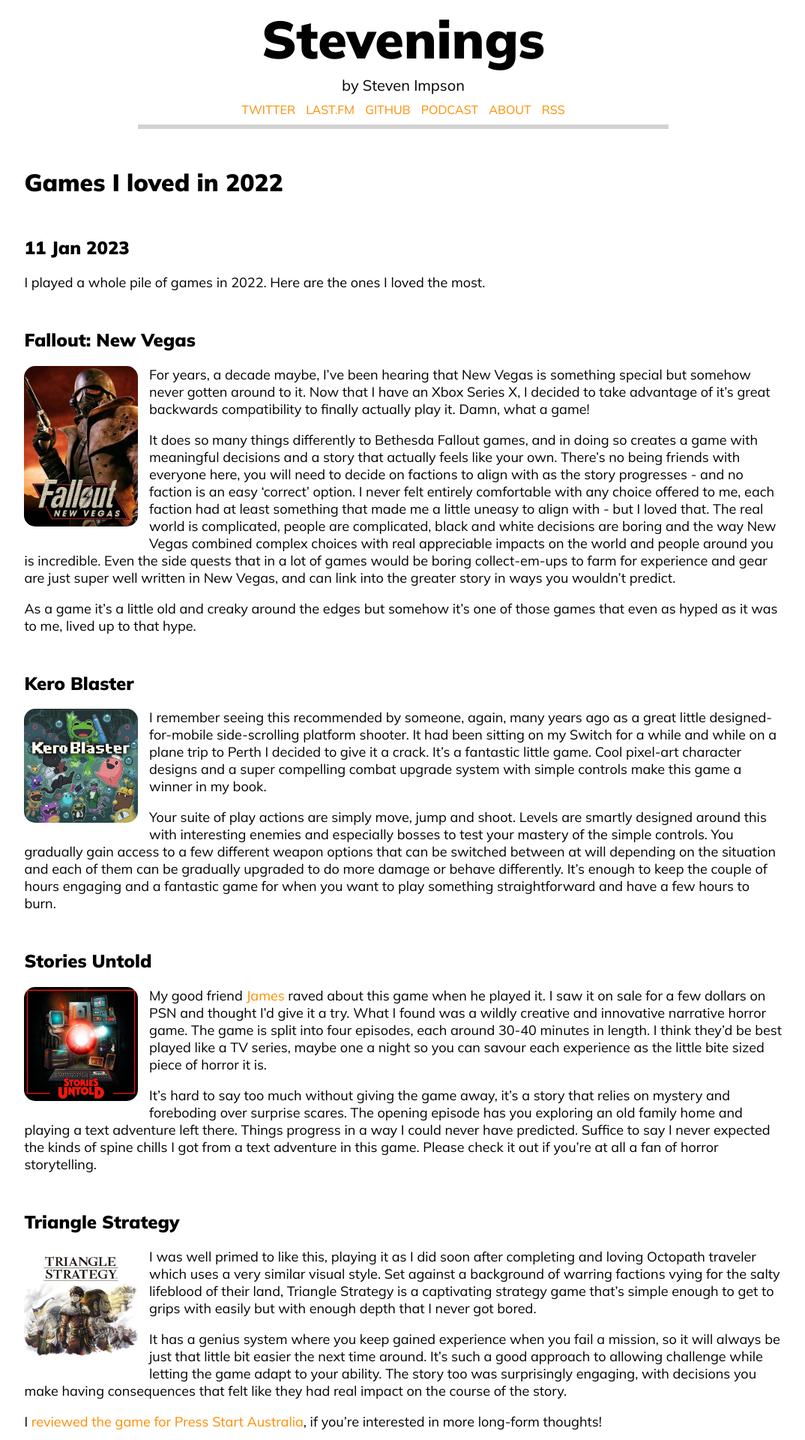
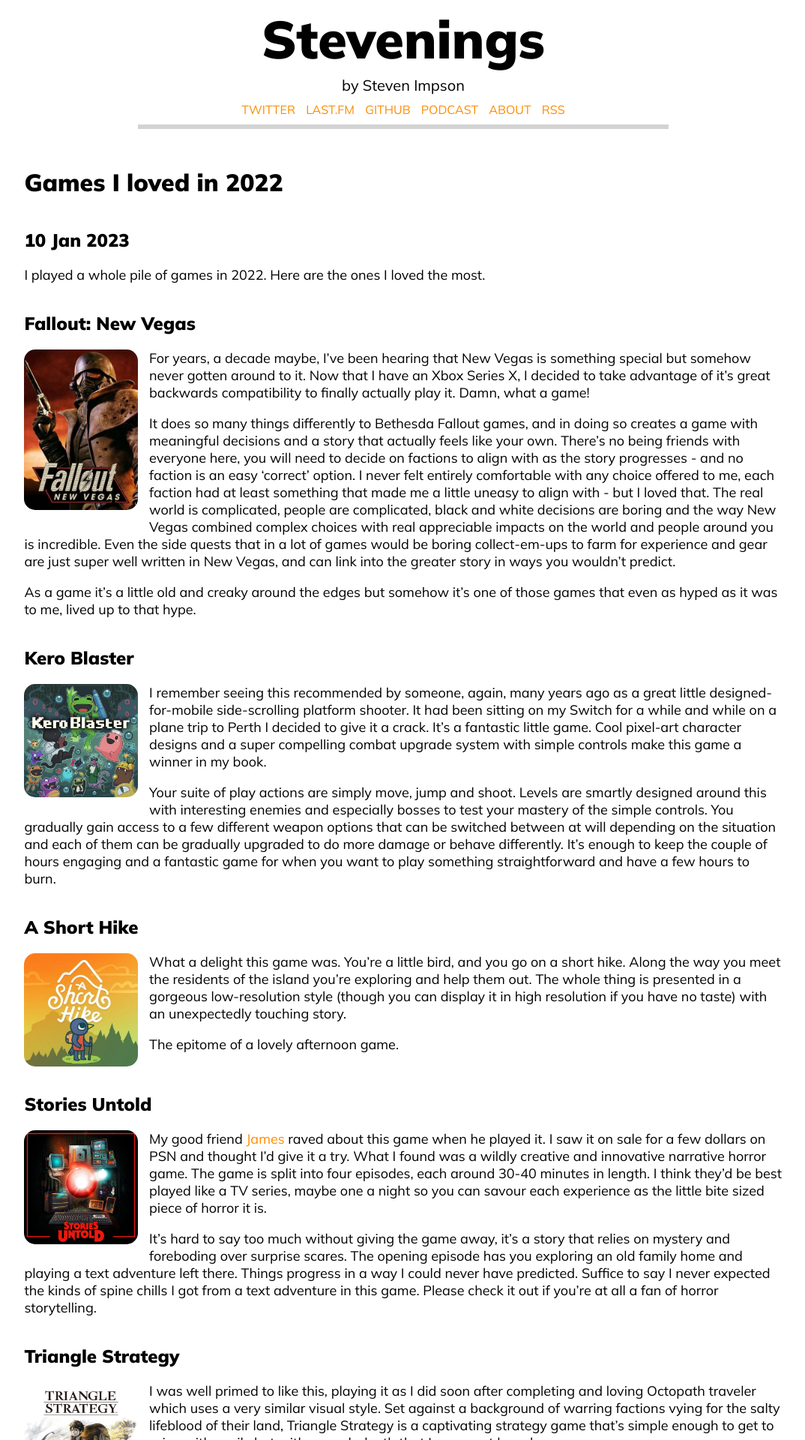
Before and after one commit to stevenimpson/stevenimpson.github.io, a Jekyll site: the page built from _posts/2023-01-10-Games-loved-2022.md, in a window 1280 px wide. Shown: the top 1920 px of the page at 75% size, without its empty margins (102-1176 px from the left). Built offline with Jekyll 4.4.1, drawn with Linux system fonts in a browser that asks for light colours.

Commit message:
Adjusted CSS, added A Short Hike

```diff
--- a/_posts/2023-01-11-Games-loved-2022.md
+++ b/_posts/2023-01-10-Games-loved-2022.md
@@ -1,6 +1,6 @@
 ---
 title: Games I loved in 2022
-date: 2023-01-11
+date: 2023-01-10
 tags: games, list, best, goty, game of the year
 ---
 
@@ -25,6 +25,14 @@
 I remember seeing this recommended by someone, again, many years ago as a great little designed-for-mobile side-scrolling platform shooter. It had been sitting on my Switch for a while and while on a plane trip to Perth I decided to give it a crack. It's a fantastic little game. Cool pixel-art character designs and a super compelling combat upgrade system with simple controls make this game a winner in my book.
 
 Your suite of play actions are simply move, jump and shoot. Levels are smartly designed around this with interesting enemies and especially bosses to test your mastery of the simple controls. You gradually gain access to a few different weapon options that can be switched between at will depending on the situation and each of them can be gradually upgraded to do more damage or behave differently. It's enough to keep the couple of hours engaging and a fantastic game for when you want to play something straightforward and have a few hours to burn.
+
+## A Short Hike
+
+![A Short Hike](/assets/images/2022games/ashorthike.jpg){:#floatleft}
+
+What a delight this game was. You're a little bird, and you go on a short hike. Along the way you meet the residents of the island you're exploring and help them out. The whole thing is presented in a gorgeous low-resolution style (though you can display it in high resolution if you have no taste) with an unexpectedly touching story.
+
+The epitome of a lovely afternoon game.
 
 ## Stories Untold
 
@@ -64,6 +72,7 @@
 
 I [reviewed this one too](https://press-start.com.au/reviews/nintendo-switch/2022/07/26/xenoblade-chronicles-3-review-a-darker-expansive-adventure/), again over at Press Start Australia.
 
+
 ## Elden Ring
 
 ![Elden Ring](/assets/images/2022games/eldenring.jpg){:#floatleft}
--- a/_sass/main.scss
+++ b/_sass/main.scss
@@ -14,8 +14,10 @@
 }
 
 h2 {
-	padding-top: 30px;
 	font-weight: bold;
+	width: 100%;
+	display: inline-block;
+	margin-bottom: 2px;
 }
 
 .main ul {
```
Also changed, not shown: assets/images/2022games/ashorthike.jpg (added).
